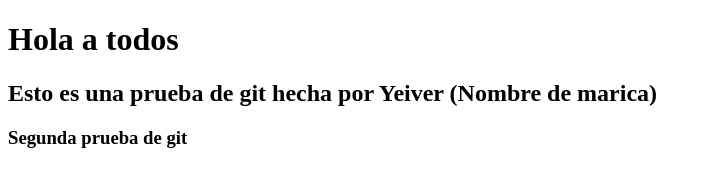
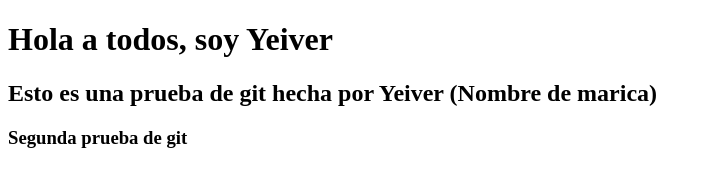
Before and after one commit to ShurtadoT/clase-pw, a plain HTML site: page index.html in a window 1280 px wide. Shown: the whole page, without its empty margins (0-711 px from the left). Drawn offline with Linux system fonts and the light colour scheme.

Commit message:
Yeiver es una gueva

```diff
--- a/index.html
+++ b/index.html
@@ -6,7 +6,7 @@
     <title>Document</title>
 </head>
 <body>
-    <h1>Hola a todos</h1>
+    <h1>Hola a todos, soy Yeiver</h1>
     <h2>Esto es una prueba de git hecha por Yeiver (Nombre de marica)</h2>
     <h3>Segunda prueba de git</h3>
 </body>
```
